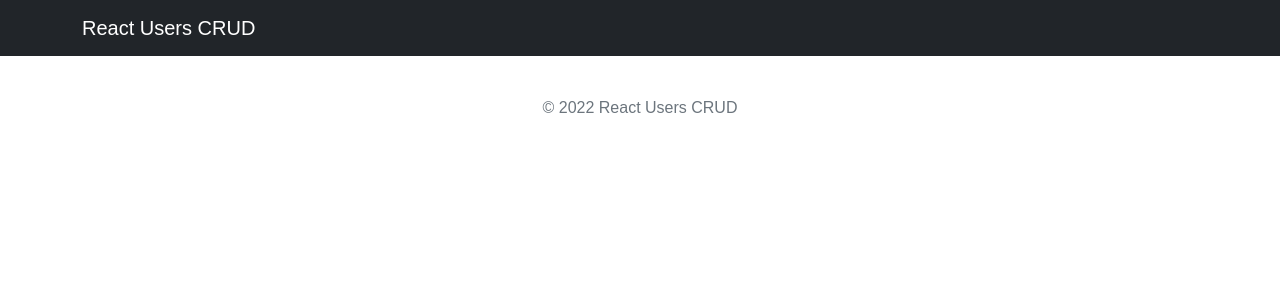
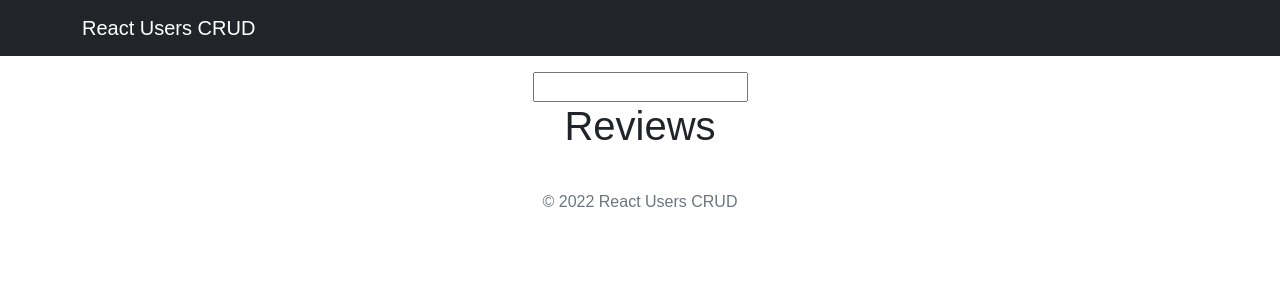
Before and after one commit to meerimbatyr/USER-CRUD, a React (Create React App) app: page /details/reviews/1 in a window 1280 px wide. Shown: the top 300 px of the page. Built offline with nearby package versions, Linux system fonts and the light colour scheme.

Commit message:
added Link to reviews

```diff
--- a/src/App.js
+++ b/src/App.js
@@ -3,7 +3,8 @@ import DataTableBooks from "./components/DataTableBooks";
 import Footer from "./components/Footer";
 import Header from "./components/Header";
 import User from "./components/User";
-import Book from './components/Book'
+import Book from "./components/Book";
+import Reviews from "./components/Reviews";
 
 import "./styles.css";
 
@@ -16,6 +17,7 @@ export default function App() {
           <Route path="/" element={<User />} />
           <Route path="/datatablebooks/:id" element={<DataTableBooks />} />
           <Route path="/datatablebooks/details/:id" element={<Book />} />
+          <Route path="/details/reviews/:id" element={<Reviews />} />
         </Routes>
 
         <Footer />
--- a/src/components/Book/Book.css
+++ b/src/components/Book/Book.css
@@ -1,10 +1,14 @@
 * {
   box-sizing: border-box;
+}
+:root {
+  --box-shadow: 0 1px 3px rgba(0, 0, 0, 0.12), 0 1px 2px rgba(0, 0, 0, 0.24);
 }
 .book {
   display: flex;
   justify-content: space-evenly;
   border: 1px dashed rgba(0, 0, 0, 0.403);
+  box-shadow: var(--box-shadow);
   width: 70%;
   padding: 10px;
   margin: 50px auto;
@@ -29,3 +33,6 @@
 .book img {
   width: 100%;
 }
+.rating {
+  margin-top: 20px;
+}
--- a/src/components/Book/index.js
+++ b/src/components/Book/index.js
@@ -12,6 +12,9 @@ function Book(props) {
           src="https://www.imgacademy.com/sites/default/files/2022-07/img-homepage-meta.jpg"
           alt=""
         />
+        <div className="rating">
+          <Rating />
+        </div>
       </div>
 
       <div>
@@ -27,7 +30,6 @@ function Book(props) {
         </p>
         <Button variant="primary">Update</Button>
       </div>
-      <Rating />
     </div>
   );
 }
--- a/src/components/Rating/index.js
+++ b/src/components/Rating/index.js
@@ -2,9 +2,11 @@ import { FaStar } from "react-icons/fa";
 import React from "react";
 import { useState } from "react";
 import "./rating.css";
+import { Link, useParams } from "react-router-dom";
+
 // import { Link } from "react-router-dom";
 
-const Rating = () => {
+const Rating = (props) => {
   const [rating, setRating] = useState(null);
   const [hovered, setHovered] = useState(null);
   const [dropDown, setDropDown] = useState(false);
@@ -12,9 +14,9 @@ const Rating = () => {
   const showDropDown = () => {
     setDropDown(true);
   };
-  const hideDropDown = setTimeout(() => {
+  const hideDropDown = () => {
     setDropDown(false);
-  }, 6000);
+  };
   return (
     <div>
       {[...Array(5)].map((star, index) => {
@@ -43,7 +45,9 @@ const Rating = () => {
       })}
       {dropDown ? (
         <div className="review" onMouseOver={showDropDown}>
-          <p>Leave a review...</p>
+          <Link to={`/reviews/`}>
+            <p>Leave a review...</p>
+          </Link>
         </div>
       ) : null}
     </div>
--- a/src/components/Rating/rating.css
+++ b/src/components/Rating/rating.css
@@ -9,4 +9,5 @@ input[type="radio"] {
   text-align: center;
   border: solid 1px lightgrey;
   box-shadow: var(--box-shadow);
+  background: whitesmoke;
 }
--- /dev/null
+++ b/src/components/Reviews/index.js
@@ -0,0 +1,12 @@
+import React from "react";
+
+const Review = (props) => {
+  return (
+    <div className="container">
+      <input title="text" />
+      <h1>Reviews</h1>
+    </div>
+  );
+};
+
+export default Review;
```
